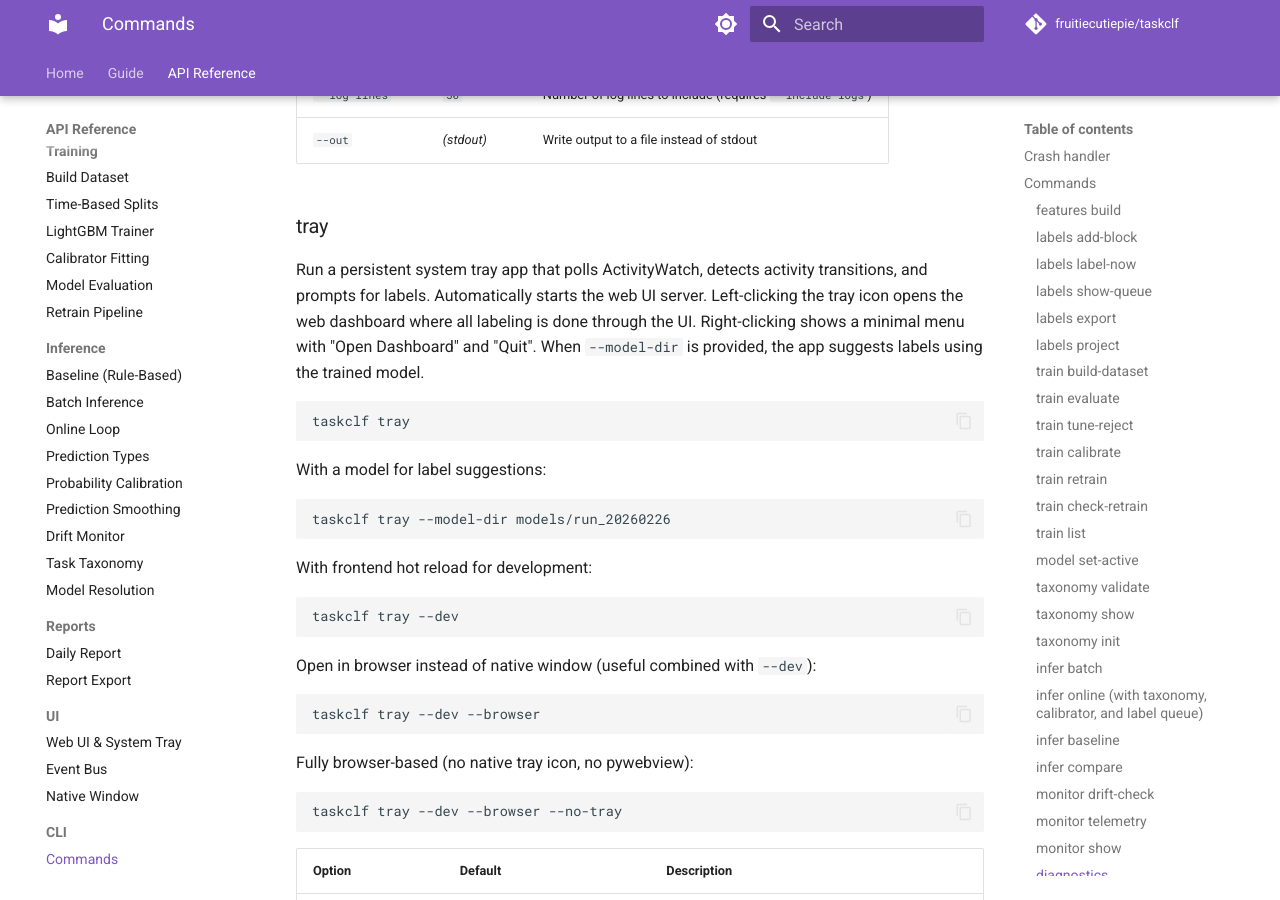
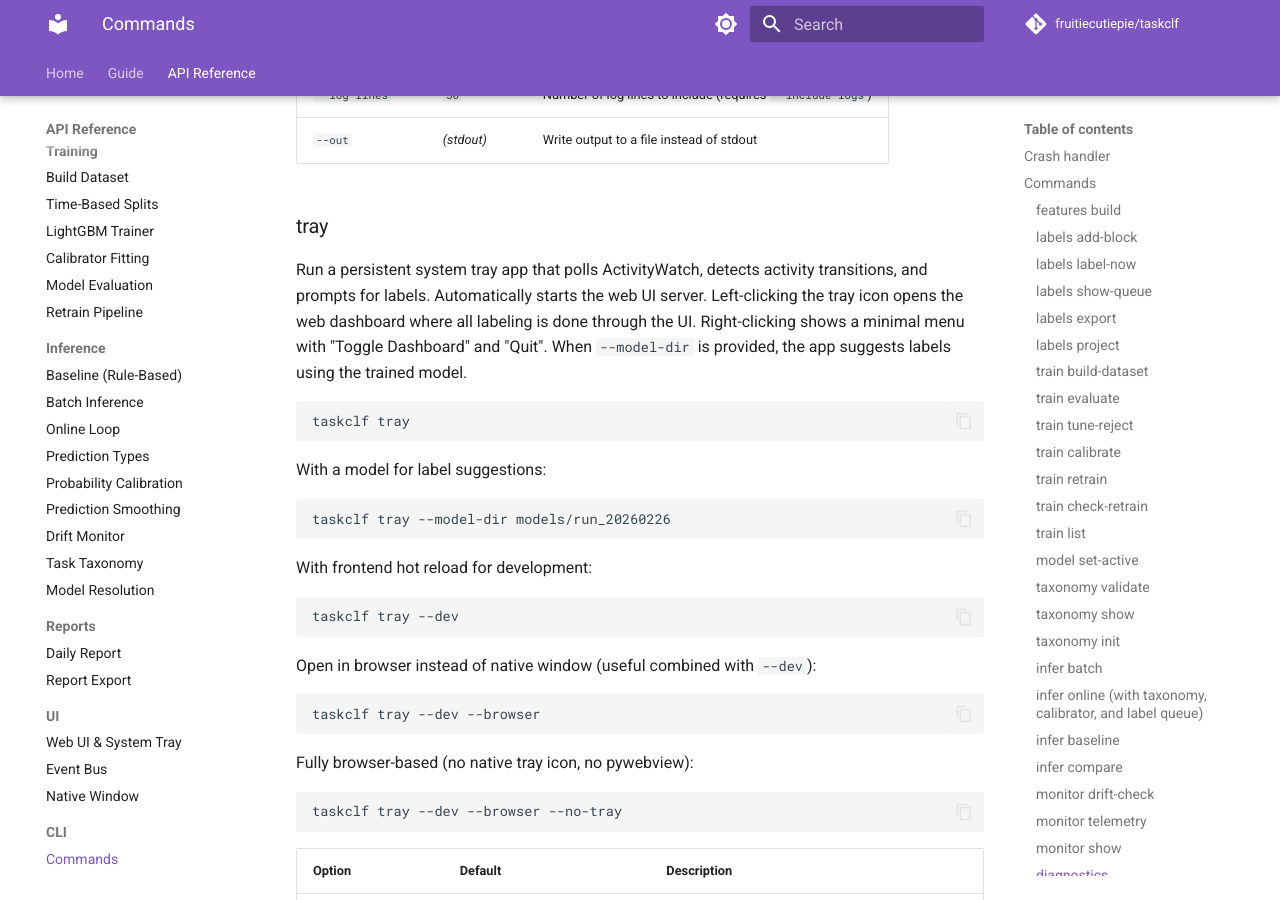
Before and after one commit to fruitiecutiepie/taskclf, an MkDocs documentation site: the page built from docs/api/cli/main.md, in a window 1280 px wide and 900 px high, scrolled down 12947 px. Built offline with MkDocs 1.6.1 and Material for MkDocs 9.7.7, drawn with Linux system fonts in a browser that asks for light colours; comment, search, counter and statistics services are not loaded.

Commit message:
rename open dashboard to toggle

````diff
--- a/docs/api/cli/main.md
+++ b/docs/api/cli/main.md
@@ -547,7 +547,7 @@ Run a persistent system tray app that polls ActivityWatch, detects
 activity transitions, and prompts for labels.  Automatically starts the
 web UI server.  Left-clicking the tray icon opens the web dashboard
 where all labeling is done through the UI.  Right-clicking shows a
-minimal menu with "Open Dashboard" and "Quit".  When `--model-dir` is
+minimal menu with "Toggle Dashboard" and "Quit".  When `--model-dir` is
 provided, the app suggests labels using the trained model.
 
 ```bash
````
Also changed, not shown: TODO_REPORT_ERR.md (+1 -1 lines), TODO_TEST.md (+2 -2 lines), TODO_TRAY.md (+1 -1 lines), TODO_TRAY_MENU.md (+2 -2 lines), 2 other files.
